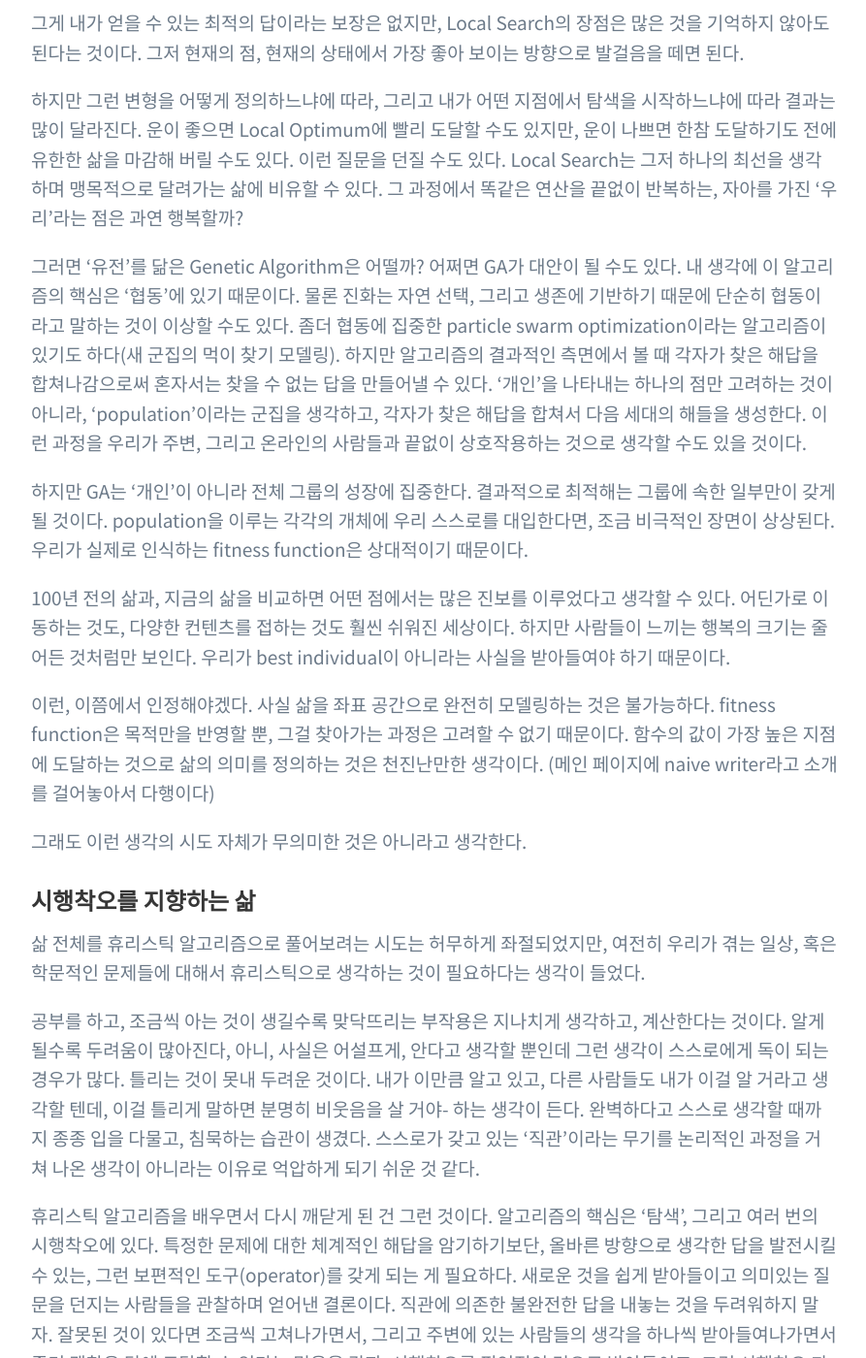
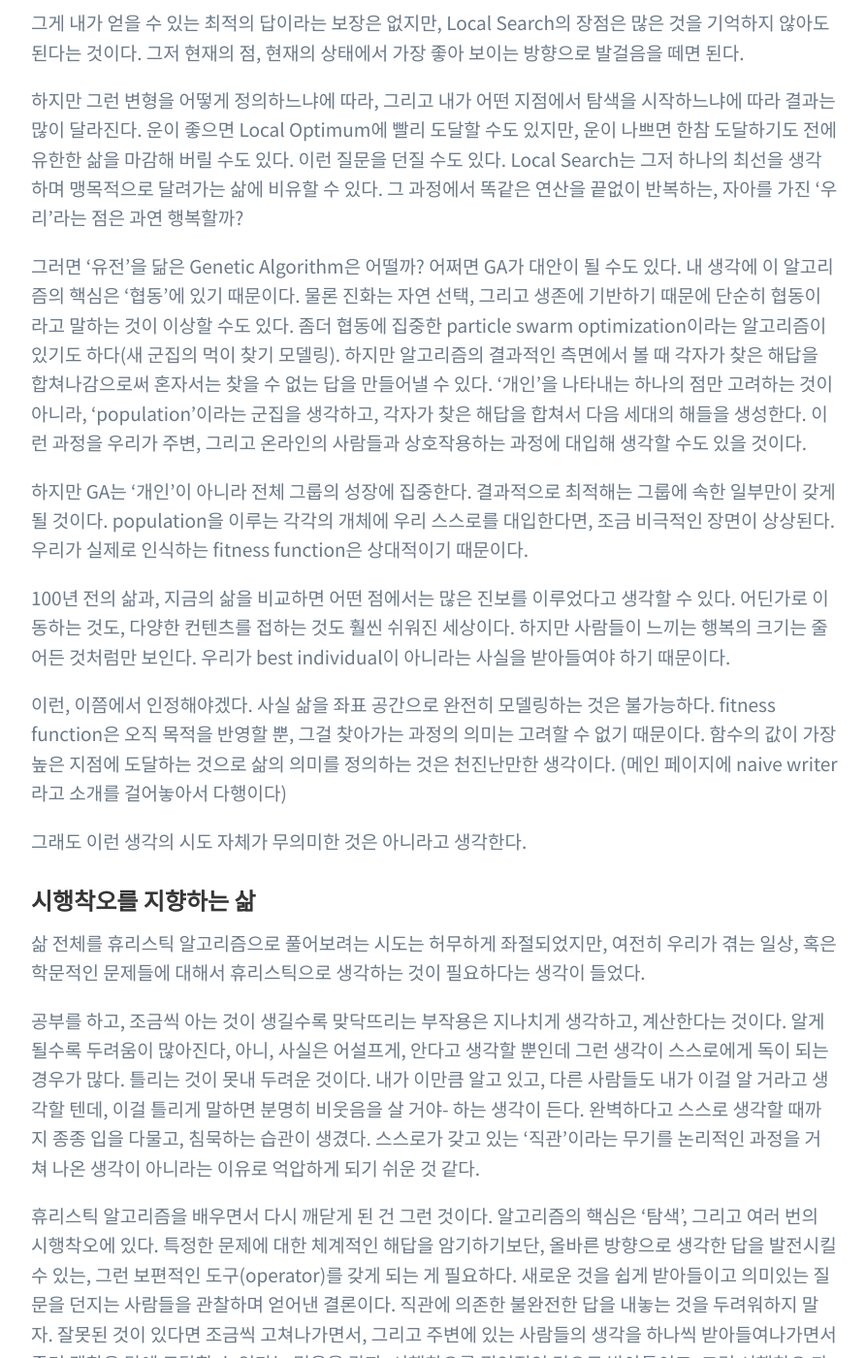
Before and after one commit to greenmonn/greenmonn.github.io, a Jekyll site: the page built from _posts/2019-10-24-stochastic-opt-in-life.md, in a window 1280 px wide and 1400 px high, scrolled down 4177 px. Shown: the whole window at 97% size, without its empty margins (192-1085 px from the left). Built offline with Jekyll 4.4.1, drawn with Linux system fonts in a browser that asks for light colours; some web fonts are replaced; our own code applies the rules of GitHub Pages for plain Markdown files; formulas are drawn with MathJax 3; comment, search, counter and statistics services are not loaded.

Commit message:
Modify post

```diff
--- a/_posts/2019-10-24-stochastic-opt-in-life.md
+++ b/_posts/2019-10-24-stochastic-opt-in-life.md
@@ -84,13 +84,13 @@ _메타몽은 아는데.. 메타휴리스틱은 잘..._
 
 하지만 그런 변형을 어떻게 정의하느냐에 따라, 그리고 내가 어떤 지점에서 탐색을 시작하느냐에 따라 결과는 많이 달라진다. 운이 좋으면 Local Optimum에 빨리 도달할 수도 있지만, 운이 나쁘면 한참 도달하기도 전에 유한한 삶을 마감해 버릴 수도 있다. 이런 질문을 던질 수도 있다. Local Search는 그저 하나의 최선을 생각하며 맹목적으로 달려가는 삶에 비유할 수 있다. 그 과정에서 똑같은 연산을 끝없이 반복하는, 자아를 가진 '우리'라는 점은 과연 행복할까?
 
-그러면 '유전'를 닮은 Genetic Algorithm은 어떨까? 어쩌면 GA가 대안이 될 수도 있다. 내 생각에 이 알고리즘의 핵심은 '협동'에 있기 때문이다. 물론 진화는 자연 선택, 그리고 생존에 기반하기 때문에 단순히 협동이라고 말하는 것이 이상할 수도 있다. 좀더 협동에 집중한 particle swarm optimization이라는 알고리즘이 있기도 하다(새 군집의 먹이 찾기 모델링). 하지만 알고리즘의 결과적인 측면에서 볼 때 각자가 찾은 해답을 합쳐나감으로써 혼자서는 찾을 수 없는 답을 만들어낼 수 있다. '개인'을 나타내는 하나의 점만 고려하는 것이 아니라, 'population'이라는 군집을 생각하고, 각자가 찾은 해답을 합쳐서 다음 세대의 해들을 생성한다. 이런 과정을 우리가 주변, 그리고 온라인의 사람들과 끝없이 상호작용하는 것으로 생각할 수도 있을 것이다.
+그러면 '유전'을 닮은 Genetic Algorithm은 어떨까? 어쩌면 GA가 대안이 될 수도 있다. 내 생각에 이 알고리즘의 핵심은 '협동'에 있기 때문이다. 물론 진화는 자연 선택, 그리고 생존에 기반하기 때문에 단순히 협동이라고 말하는 것이 이상할 수도 있다. 좀더 협동에 집중한 particle swarm optimization이라는 알고리즘이 있기도 하다(새 군집의 먹이 찾기 모델링). 하지만 알고리즘의 결과적인 측면에서 볼 때 각자가 찾은 해답을 합쳐나감으로써 혼자서는 찾을 수 없는 답을 만들어낼 수 있다. '개인'을 나타내는 하나의 점만 고려하는 것이 아니라, 'population'이라는 군집을 생각하고, 각자가 찾은 해답을 합쳐서 다음 세대의 해들을 생성한다. 이런 과정을 우리가 주변, 그리고 온라인의 사람들과 상호작용하는 과정에 대입해 생각할 수도 있을 것이다.
 
 하지만 GA는 '개인'이 아니라 전체 그룹의 성장에 집중한다. 결과적으로 최적해는 그룹에 속한 일부만이 갖게 될 것이다. population을 이루는 각각의 개체에 우리 스스로를 대입한다면, 조금 비극적인 장면이 상상된다. 우리가 실제로 인식하는 fitness function은 상대적이기 때문이다.
 
 100년 전의 삶과, 지금의 삶을 비교하면 어떤 점에서는 많은 진보를 이루었다고 생각할 수 있다. 어딘가로 이동하는 것도, 다양한 컨텐츠를 접하는 것도 훨씬 쉬워진 세상이다. 하지만 사람들이 느끼는 행복의 크기는 줄어든 것처럼만 보인다. 우리가 best individual이 아니라는 사실을 받아들여야 하기 때문이다.
 
-이런, 이쯤에서 인정해야겠다. 사실 삶을 좌표 공간으로 완전히 모델링하는 것은 불가능하다. fitness function은 목적만을 반영할 뿐, 그걸 찾아가는 과정은 고려할 수 없기 때문이다. 함수의 값이 가장 높은 지점에 도달하는 것으로 삶의 의미를 정의하는 것은 천진난만한 생각이다. (메인 페이지에 naive writer라고 소개를 걸어놓아서 다행이다)
+이런, 이쯤에서 인정해야겠다. 사실 삶을 좌표 공간으로 완전히 모델링하는 것은 불가능하다. fitness function은 오직 목적을 반영할 뿐, 그걸 찾아가는 과정의 의미는 고려할 수 없기 때문이다. 함수의 값이 가장 높은 지점에 도달하는 것으로 삶의 의미를 정의하는 것은 천진난만한 생각이다. (메인 페이지에 naive writer라고 소개를 걸어놓아서 다행이다)
 
 그래도 이런 생각의 시도 자체가 무의미한 것은 아니라고 생각한다.
 
```
